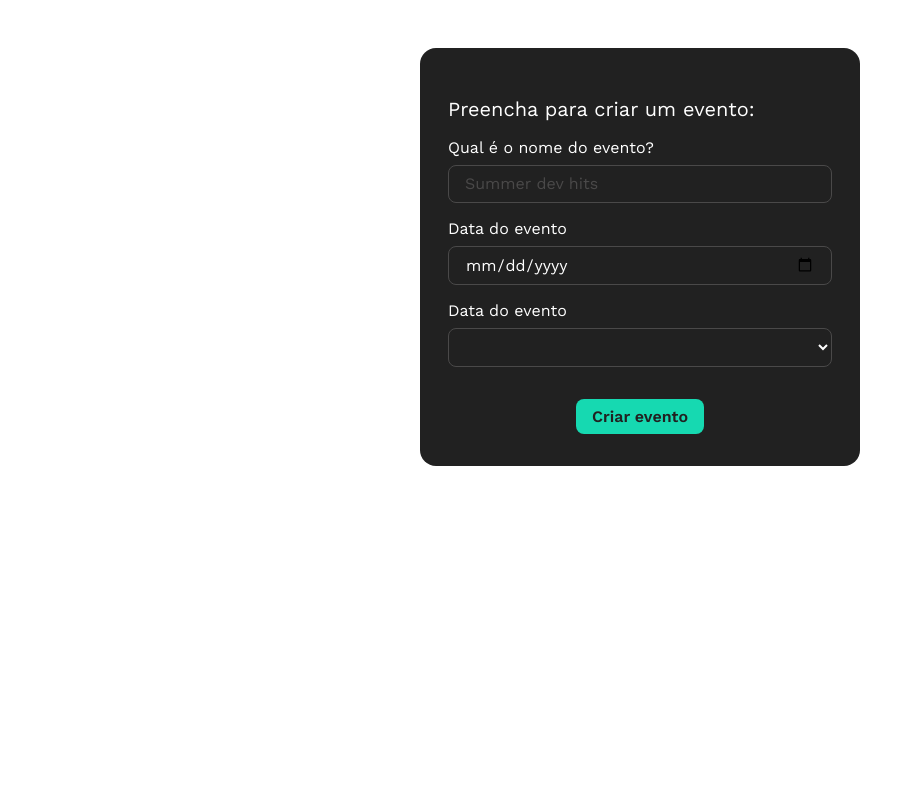
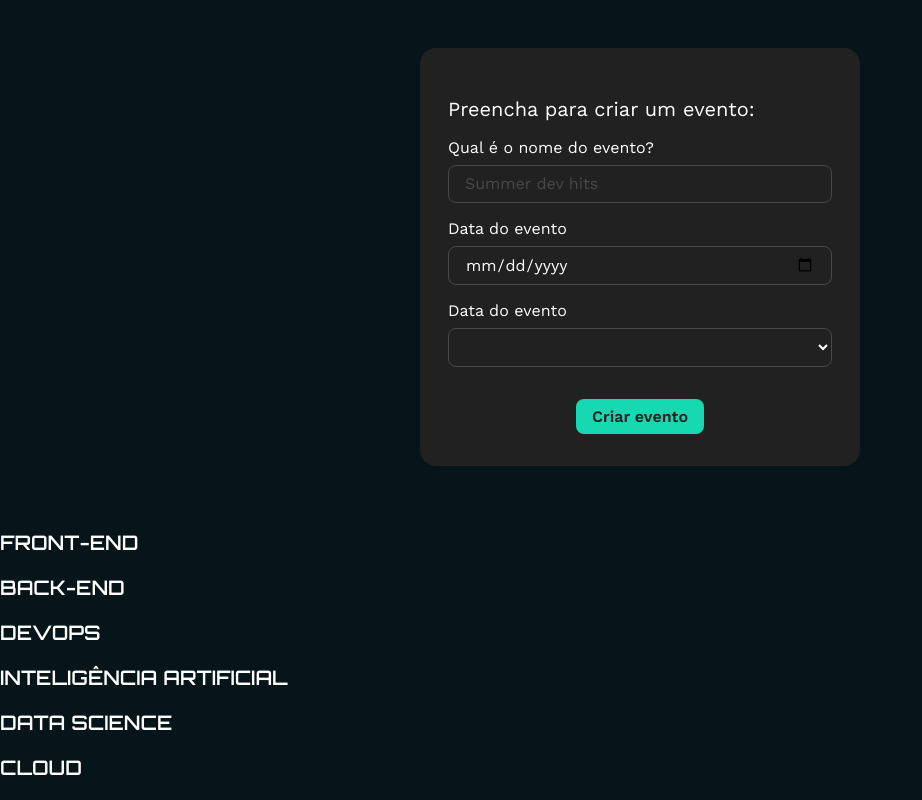
Before and after one commit to mylennapf/primeiroreact, a React (Vite) app: page / in a window 1280 px wide. Shown: the part 699-1499 px from the top of the page, without its empty margins (0-922 px from the left). Before the commit the page ends 1229 px from the top, so only its background shows below. Built offline with nearby package versions, Linux system fonts and the light colour scheme.

Commit message:
refactor: restructure HTML and CSS, add new components for themes and banner

```diff
--- a/index.html
+++ b/index.html
@@ -1,5 +1,6 @@
 <!doctype html>
 <html lang="en">
+
 <head>
   <meta charset="UTF-8" />
   <link rel="icon" type="image/svg+xml" href="/favicon.svg" />
@@ -7,11 +8,14 @@
   <title>tecboard</title>
   <link rel="preconnect" href="https://fonts.googleapis.com">
   <link rel="preconnect" href="https://fonts.gstatic.com" crossorigin>
-<link href="https://fonts.googleapis.com/css2?family=Work+Sans:ital,wght@0,100..900;1,100..900&display=swap" rel="stylesheet">
-    <link rel="stylesheet" href="/src/App.css" />
+  <link
+    href="https://fonts.googleapis.com/css2?family=Orbitron:wght@400..900&family=Work+Sans:ital,wght@0,100..900;1,100..900&display=swap"
+    rel="stylesheet">
 </head>
+
 <body>
   <div id="root"></div>
   <script type="module" src="/src/main.jsx"></script>
 </body>
+
 </html>
--- a/src/App.css
+++ b/src/App.css
@@ -8,14 +8,3 @@
   display: flex;
   justify-content: center;
 }
-
-section {
-  background-image: linear-gradient(180deg, #17E4B9 0%, #091D24 100%);
-
-  display: flex;
-  justify-content: center;
-}
-
-section img {
-  max-width: 90%;
-}
--- a/src/App.jsx
+++ b/src/App.jsx
@@ -1,17 +1,62 @@
 import { useState } from 'react'
 import './App.css'
 import { FormularioDeEvento } from './componentes/FormularioDeEvento'
+import { Tema } from './componentes/Tema'
+import { Banner } from './componentes/Banner'
 
 function App() {
+  const temas = [
+    {
+      id: 1,
+      nome: 'front-end'
+    },
+    {
+      id: 2,
+      nome: 'back-end'
+    },
+    {
+      id: 3,
+      nome: 'devops'
+    },
+    {
+      id: 4,
+      nome: 'inteligência artificial'
+    },
+    {
+      id: 5,
+      nome: 'data science'
+    },
+    {
+      id: 6,
+      nome: 'cloud'
+    }
+  ]
+
   return (
     <main>
       <header>
         <img src="/tecboardlogo.png" alt='' />
       </header>
-      <section className='hero-section'>
-         <img src="/tecboardheader.png" alt=''/>
+      <Banner />
+      <FormularioDeEvento />
+      <section>
+        <Tema tema={temas[0]} />
       </section>
-      <FormularioDeEvento />
+      <section>
+        <Tema tema={temas[1]} />
+      </section>
+      <section>
+        <Tema tema={temas[2]} />
+      </section>
+      <section>
+        <Tema tema={temas[3]} />
+      </section>
+      <section>
+        <Tema tema={temas[4]} />
+      </section>
+      <section>
+        <Tema tema={temas[5]} />
+      </section>
     </main>
   )
 }
--- /dev/null
+++ b/src/componentes/Banner/banner.estilos.css
@@ -0,0 +1,10 @@
+.banner {
+  background-image: linear-gradient(180deg, #17E4B9 0%, #091D24 100%);
+
+  display: flex;
+  justify-content: center;
+}
+
+.banner img {
+  max-width: 90%;
+}
--- /dev/null
+++ b/src/componentes/Banner/index.jsx
@@ -0,0 +1,9 @@
+import './banner.estilos.css'
+
+export function Banner () {
+    return (
+        <section className='banner'>
+            <img src="/tecboardheader.png" alt='' />
+        </section>
+    )
+}
--- /dev/null
+++ b/src/componentes/Tema/index.jsx
@@ -0,0 +1,7 @@
+import './tema.estilos.css'
+
+export function Tema ({ tema }) {
+  return (
+      <h3 className='titulo-tema'>{tema.nome}</h3>
+  )
+}
--- /dev/null
+++ b/src/componentes/Tema/tema.estilos.css
@@ -0,0 +1,9 @@
+.titulo-tema {
+    color: #FFFFFF;
+    font-family: "Orbitron", sans-serif;
+    font-size: 20px;
+    font-weight: 600;
+    line-height: 125%;
+    letter-spacing: 10%;
+    text-transform: uppercase;
+}
--- a/src/index.css
+++ b/src/index.css
@@ -1,3 +1,6 @@
 * {
     font-family: "Work Sans", sans-serif;
 }
+body {
+    background-color: #06151A;
+}
```
Lines whose indentation alone changed are shown as unchanged.
